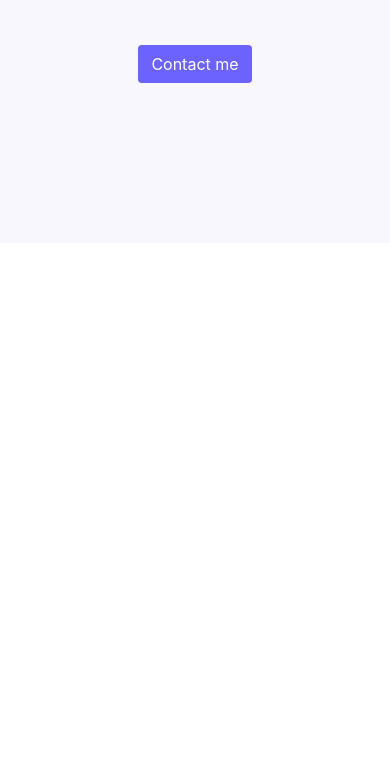
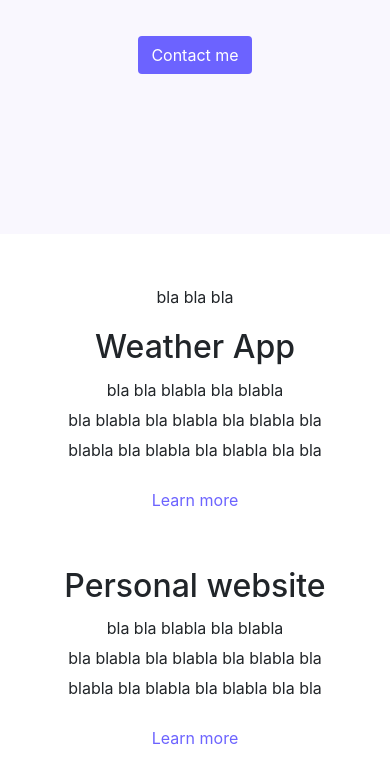
Before and after one commit to HavliukOlena/portfolio-project, a plain HTML site: page index.html in a window 390 px wide. Shown: the part 536-1320 px from the top of the page. Before the commit the page ends 844 px from the top, so only its background shows below. Drawn offline with nearby package versions, Linux system fonts and the light colour scheme.

Commit message:
add images and styled descriptions

```diff
--- a/index.html
+++ b/index.html
@@ -21,17 +21,13 @@
       href="https://fonts.googleapis.com/css2?family=Playfair+Display+SC:wght@700&family=Playfair+Display:wght@700&family=Poppins:wght@500;700&display=swap"
       rel="stylesheet"
     />
+
     <script
       src="https://code.jquery.com/jquery-3.2.1.slim.min.js"
       integrity="sha384-KJ3o2DKtIkvYIK3UENzmM7KCkRr/rE9/Qpg6aAZGJwFDMVNA/GpGFF93hXpG5KkN"
       crossorigin="anonymous"
     ></script>
-    <link rel="preconnect" href="https://fonts.googleapis.com" />
-    <link rel="preconnect" href="https://fonts.gstatic.com" crossorigin />
-    <link
-      href="https://fonts.googleapis.com/css2?family=Playfair+Display:wght@700&family=Poppins:wght@500;700&display=swap"
-      rel="stylesheet"
-    />
+
     <script
       src="https://kit.fontawesome.com/99a7c6309c.js"
       crossorigin="anonymous"
@@ -46,5 +42,37 @@
       <h2 class="mb-5">Front-end developer based in Ukraine</h2>
       <div><a href="#" class="btn btn-branding"> Contact me</a></div>
     </div>
+    <p class="text-center mt-5">bla bla bla</p>
+
+
+
+    <div class="container">
+      <div class="row mb-5">
+        <div class="col d-none d-lg-block">
+          <img src="weather.png" class="img-fluid" alt="image of weather page">
+        </div>
+
+        <div class="col project-descriotion">
+          <h2 >Weather App</h2>
+          <p mb-5 text-muted>bla bla blabla bla blabla </br> bla blabla bla blabla bla blabla bla</br> blabla bla blabla bla blabla bla bla</p>
+            <div>
+              <a href="#" class="btn btn-branding-outline" > Learn more</a>
+            </div>
+        </div>
+      </div>
+      <div class="row mb-5">
+        <div class="col d-none d-lg-block">
+          <img src="card.png" class="img-fluid" alt="image of personal website">
+        </div>
+
+        <div class="col project-descriotion">
+          <h2 >Personal website </h2>
+          <p mb-5 text-muted>bla bla blabla bla blabla </br> bla blabla bla blabla bla blabla bla</br> blabla bla blabla bla blabla bla bla</p>
+            <div>
+              <a href="#" class="btn btn-branding-outline" > Learn more</a>
+            </div>
+        </div>
+      </div>
+    </div>
   </body>
 </html>
--- a/styles.css
+++ b/styles.css
@@ -10,11 +10,14 @@ body {
 
 p {
   font-weight: normal;
+  font-size: 16px;
+  line-height: 30px;
 }
 
 h2 {
   font-family: var(--heading-font-famaly);
   font-weight: bold;
+  font-size: 64px;
 }
 h1 {
   font-family: var(--heading-font-famaly);
@@ -53,3 +56,30 @@ h1 {
   line-height: 27px;
   padding: 15px 30px;
 }
+.btn-branding-outline {
+  color: var(--branding-color);
+  border: 1px solid var(--branding-color);
+  border-radius: 4px;
+  font-size: 18px;
+  line-height: 27px;
+  padding: 15px 30px;
+}
+
+.project-descriotion {
+  padding: 120px 60px;
+}
+
+@media (max-width: 960px) {
+  h1 {
+    font-size: 60px;
+    text-align: center;
+  }
+  h2 {
+    font-size: 44px;
+    text-align: center;
+  }
+  .project-descriotion {
+    padding: 0;
+    text-align: center;
+  }
+}
```
Also changed, not shown: card.png (added), weather.png (added).
